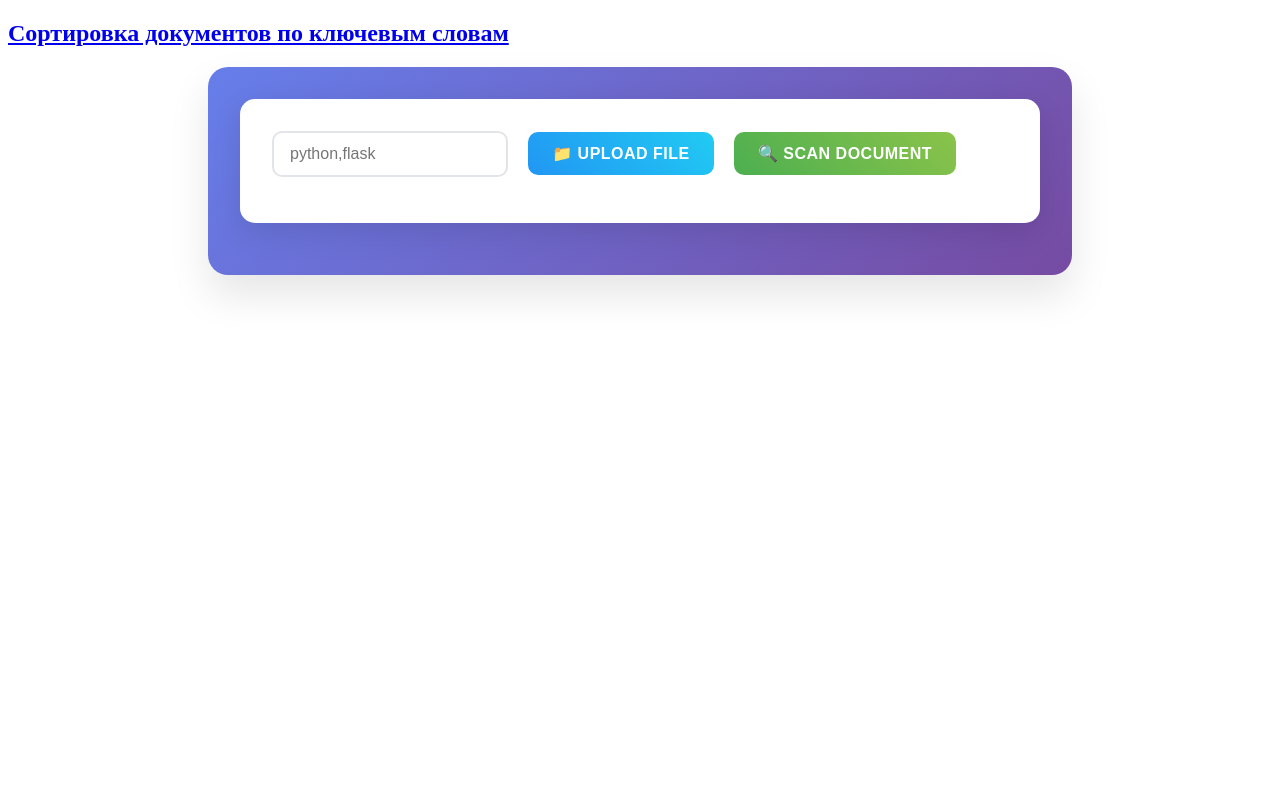
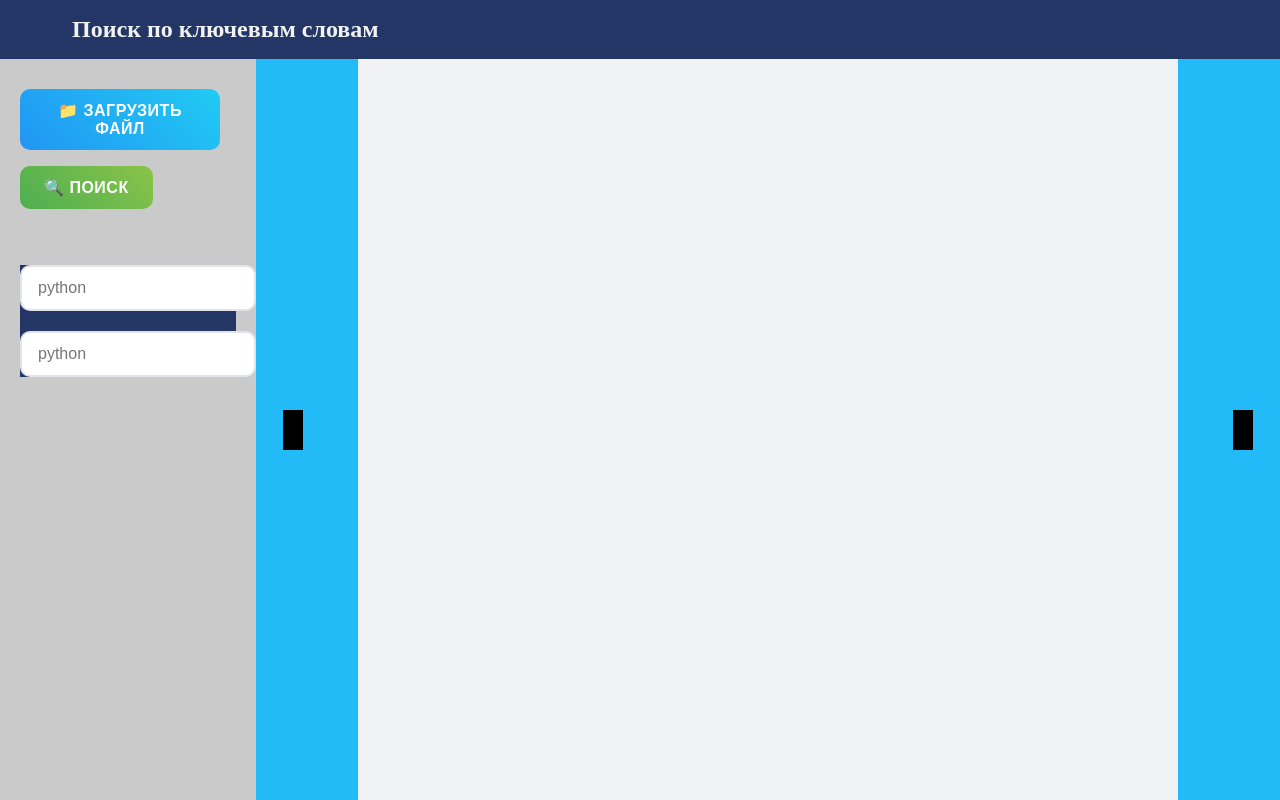
Before and after one commit to DaniilRen/DocumentScanner, a Flask app: page / in a window 1280 px wide. Run offline with Flask 3, Linux system fonts and the light colour scheme.

Commit message:
feat: add sample of needed layout

```diff
--- /dev/null
+++ b/src/static/css/common.css
@@ -0,0 +1,157 @@
+:root {
+    --white: #f1f2f3;
+    --gray: #cacaca;
+    --black: #000000;
+    --red: #eb363e;
+    --blue: #22bbf7;
+    --dark-blue: #243666;
+    --transition: all .15s ease-in;
+    --default-radius: 8px
+}
+
+* {
+    margin: 0;
+    padding: 0;
+}
+
+html, body {
+    height: 100%;
+}
+
+.content {
+    display: flex;
+    flex-direction: column;
+    height: 100vh;
+}
+
+header {
+    flex: 0 0 auto;
+    position: sticky;
+    display: flex;
+    justify-content: space-between;
+    align-items: center;
+    padding: 1rem 4.5rem;
+    background-color: var(--dark-blue);
+    color: var(--white);
+}
+
+#main-container {
+    flex: 1;
+    display: grid;
+    grid-template-columns: 20% 80%;
+    justify-content: center;
+    background-color: #eb363e;
+}
+
+#tools {
+    padding: 30px 20px;
+    background-color: var(--gray);
+}
+
+#keywords {
+    display: grid;
+    grid-gap: 20px;
+    background-color: #243666;
+    margin-top: 40px;
+}
+
+#result {
+    display: flex;
+    align-items: center;
+    justify-content: space-around;
+    background-color: var(--blue);
+}
+
+#text-container {
+    background-color: var(--white);
+    width: 80%;
+    height: 100%;
+    overflow-y: auto;
+    overflow-x: hidden;
+}
+
+.arrow-placeholder {
+    background-color: var(--black);
+    height: 40px;
+    width: 20px;
+}
+
+.input-holder {
+    display: flex;
+    justify-content: space-between;
+    align-items: center;
+}
+
+.find-btn {
+    background-color: yellow;
+    min-width: 30px;
+    aspect-ratio: 1;
+}
+
+.keyword-input {
+    width: 200px;
+    padding: 12px 16px;
+    border: 2px solid #e1e5e9;
+    border-radius: 10px;
+    font-size: 16px;
+    transition: all 0.3s ease;
+    margin-right: 1rem;
+}
+
+.keyword-input:focus {
+    outline: none;
+    border-color: #667eea;
+    box-shadow: 0 0 0 3px rgba(102, 126, 234, 0.1);
+}
+
+.btn {
+    padding: 12px 24px;
+    border: none;
+    border-radius: 10px;
+    font-size: 16px;
+    font-weight: 600;
+    cursor: pointer;
+    transition: all 0.3s ease;
+    margin-right: 1rem;
+    margin-bottom: 1rem;
+    text-transform: uppercase;
+    letter-spacing: 0.5px;
+}
+
+.btn-info {
+    background: linear-gradient(45deg, #2196F3, #21CBF3);
+    color: white;
+}
+
+.btn-info:hover:not(:disabled) {
+    transform: translateY(-2px);
+    box-shadow: 0 10px 20px rgba(33, 150, 243, 0.4);
+}
+
+.btn-success {
+    background: linear-gradient(45deg, #4CAF50, #8BC34A);
+    color: white;
+}
+
+.btn-success:hover:not(:disabled) {
+    transform: translateY(-2px);
+    box-shadow: 0 10px 20px rgba(76, 175, 80, 0.4);
+}
+
+.btn:disabled {
+    opacity: 0.6;
+    cursor: not-allowed;
+    transform: none !important;
+}
+
+#file-status {
+    margin-top: 1rem;
+    padding: 5px 0;
+    border-radius: 8px;
+    font-weight: 500;
+    min-height: 20px;
+}
+
+#file-status:empty {
+    display: none;
+}
--- a/src/static/js/scanner.js
+++ b/src/static/js/scanner.js
@@ -6,7 +6,7 @@ $(document).ready(function() {
     const $uploadBtn = $('#upload-btn');
     const $scanBtn = $('#scan-btn');
     const $status = $('#file-status');
-    const $results = $('#results');
+    const $results = $('#text-container');
 
     $fileInput.on('change', function() {
         if (this.files.length) {
@@ -31,7 +31,7 @@ $(document).ready(function() {
             success: function(data) {
                 if (data.success) {
                     currentFilename = data.filename;
-                    $status.html(`✅ <strong>Uploaded:</strong> ${originalFilename}`);
+                    $status.html(`✅ <strong>Загружено:</strong> ${originalFilename}`);
                     $scanBtn.prop('disabled', false);
                 } else {
                     $status.html(`❌ <strong>Error:</strong> ${data.error}`);
@@ -41,13 +41,13 @@ $(document).ready(function() {
                 }
             },
             error: function() {
-                $status.html('❌ <strong>Upload failed!</strong>');
+                $status.html('❌ <strong>Ошибка загрузки!</strong>');
                 currentFilename = null;
                 originalFilename = null;
                 $scanBtn.prop('disabled', true);
             },
             complete: function() {
-                $uploadBtn.text('📁 Upload File').prop('disabled', false);
+                $uploadBtn.text('📁 Загрузить файл').prop('disabled', false);
             }
         });
     }
@@ -57,7 +57,12 @@ $(document).ready(function() {
 
         const formData = new FormData();
         formData.append('filename', currentFilename);
-        formData.append('keywords', $('#keywords-input').val());
+        const keywordsArray = $('.keyword-input').map(function() {
+            return $(this).val();
+        }).get();
+
+        formData.append('keywords', keywordsArray.join(','));
+
 
         $scanBtn.text('Scanning...').prop('disabled', true);
         $results.html('<p><em>Processing document...</em></p>');
@@ -70,7 +75,7 @@ $(document).ready(function() {
             contentType: false,
             success: function(data) {
                 if (data.success) {
-                    let html = '<h3>📊 Scan Results</h3>';
+                    let html = '';
                     let hasResults = false;
 
                     $.each(data.results, function(keyword, paragraphs) {
@@ -90,16 +95,16 @@ $(document).ready(function() {
                     }
 
                     $results.html(html);
-                    $status.html(`✅ <strong>Ready:</strong> ${originalFilename} - Change keywords and scan again`);
+                    $status.html(`✅ <strong>Готово:</strong> ${originalFilename}`);
                 } else {
                     $results.html(`<p class="error">❌ ${data.error}</p>`);
                 }
             },
             error: function() {
-                $results.html('<p class="error">❌ Scan failed!</p>');
+                $results.html('<p class="error">❌ Ошибка поиска!</p>');
             },
             complete: function() {
-                $scanBtn.text('🔍 Scan Document').prop('disabled', false);
+                $scanBtn.text('🔍 Поиск').prop('disabled', false);
             }
         });
     }
--- a/src/templates/base.html
+++ b/src/templates/base.html
@@ -3,7 +3,7 @@
 <head>
 	<meta charset="UTF-8">
 	<meta name="viewport" content="width=device-width, initial-scale=1.0">
-	<link rel="stylesheet" href="{{ url_for('static', filename='css/style.css') }}">
+	<link rel="stylesheet" href="{{ url_for('static', filename='css/common.css') }}">
 
 	<!-- jQuery CDN + Fallback -->
 	<script src="https://code.jquery.com/jquery-3.7.1.min.js"
@@ -14,14 +14,6 @@
 	<title>{% block title %}{% endblock %}</title>
 </head>
 <body>
-	<header>
-		<nav>
-			<a href="{{ url_for('index') }}">
-				<h1>Сортировка документов по ключевым словам</h1>
-			</a>
-		</nav>
-	</header>
-
 	<div class="content">
 		{% block content %}{% endblock %}
 	</div>
--- a/src/templates/home.html
+++ b/src/templates/home.html
@@ -3,20 +3,39 @@
 {% block title %}Home page{% endblock %}
 
 {% block content %}
-  <div id="upload-section">
+  	<header>
+      <h2>Поиск по ключевым словам</h2>
+	</header>
+
+  <div id="main-container">
+    <div id="tools">
       <form id="upload-form" enctype="multipart/form-data">
         <input type="file" id="file-input" name="file" accept=".docx,.pdf" style="display:none;">
-      <input type="text" id="keywords-input" name="keywords" placeholder="python,flask" style="width:200px;">
         <button type="button" id="upload-btn" class="btn btn-info" onclick="document.getElementById('file-input').click()">
-        📁 Upload File
+          📁 Загрузить файл
         </button>
         <button type="button" id="scan-btn" class="btn btn-success" onclick="scanFile()">
-        🔍 Scan Document
+          🔍 Поиск
         </button>
-      <p id="file-status" style="margin-top:10px;"></p>
+        <p id="file-status"></p>
       </form>
-
-    <div id="results" style="margin-top:20px;"></div>
+      <div id="keywords">
+        <div class="input-holder">
+          <input type="text" class="keyword-input" name="keywords" placeholder="python">
+          <button class="find-btn">🔍</button>
+        </div>
+        <div class="input-holder">
+          <input type="text" class="keyword-input" name="keywords" placeholder="python">
+          <button class="find-btn">🔍</button>
+        </div>
+      </div>
+    </div>
+    <div id="result">
+      <div class="arrow-placeholder"></div>
+      <div id="text-container">
+      </div>
+      <div class="arrow-placeholder"></div>
+    </div>
   </div>
 {% endblock %}
 
```
Also changed, not shown: src/templates/_home.html (added, +25 -0 lines), 1 other file. Lines whose indentation alone changed are shown as unchanged.
